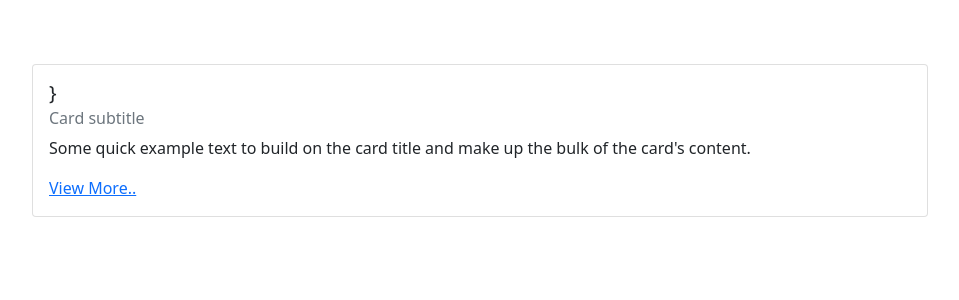
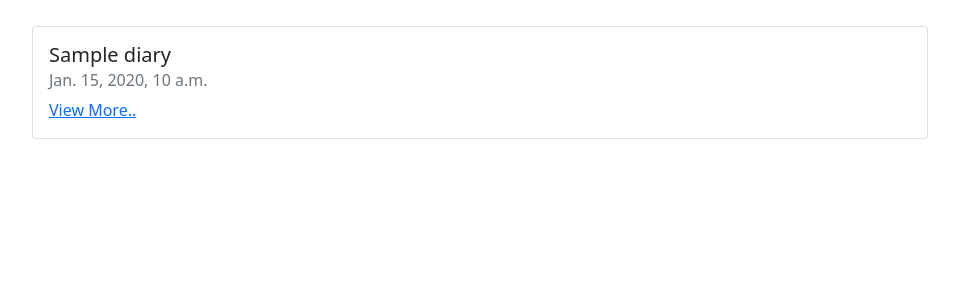
Before and after one commit to shameemm/Diary_app, a Django app: template templates/home.html in a window 1280 px wide. Shown: the part 56-356 px from the top of the page, without its empty margins (160-1119 px from the left). Run offline with Django 3.2, Linux system fonts and the light colour scheme; tables that the repository leaves empty hold one stand-in row (values such as "Sample post"); the template is opened without the code that fills it: values that come from a table or form of the project are taken from there, most other values are stand-ins (such as "Sample title", 1, 10 or a date in 2020).

Commit message:
updated home

```diff
--- a/diary/views.py
+++ b/diary/views.py
@@ -59,7 +59,7 @@ def home(request):
     user = request.session.get('user_username')
     userid = request.session.get('user_id')
     diary=Diary.objects.filter(userid=userid)
-    return render(request, 'home.html',{"users":user},{"diary":diary})
+    return render(request, 'home.html',{"users":user, "userid":userid, "diaries":diary})
 
 def add(request):
     if request.method=='POST':
--- a/templates/home.html
+++ b/templates/home.html
@@ -20,16 +20,17 @@
 
 
       </nav>
+      {%for diary in diaries%}
+      <div class="card " style="width: 70%; margin-top:2%; margin-left:15%">
+        <div class="card-body">
+          <h5 class="card-title">{{diary.title}}</h5>
+          <h6 class="card-subtitle mb-2 text-muted">{{diary.date}}</h6>
 
-      <div class="card " style="width: 70%; margin-top:5%; margin-left:15%">
-        <div class="card-body">
-          <h5 class="card-title">}</h5>
-          <h6 class="card-subtitle mb-2 text-muted">Card subtitle</h6>
-          <p class="card-text">Some quick example text to build on the card title and make up the bulk of the card's content.</p>
-          <a href="#" class="card-link">View More..</a>
+          <a href="view{{userid}}" class="card-link">View More..</a>
 
         </div>
       </div>
+      {%endfor%}
 
 
     <!-- Optional JavaScript; choose one of the two! -->
```
